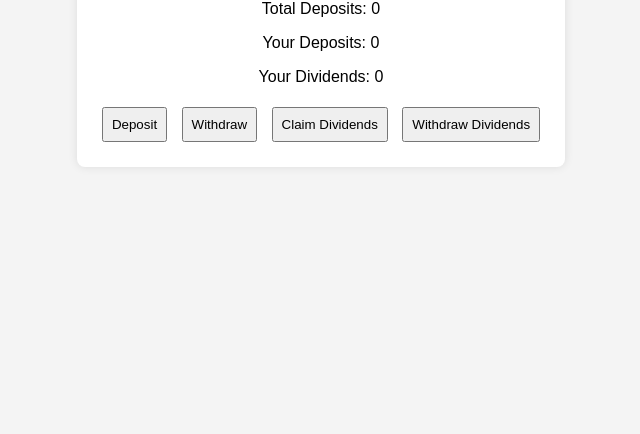
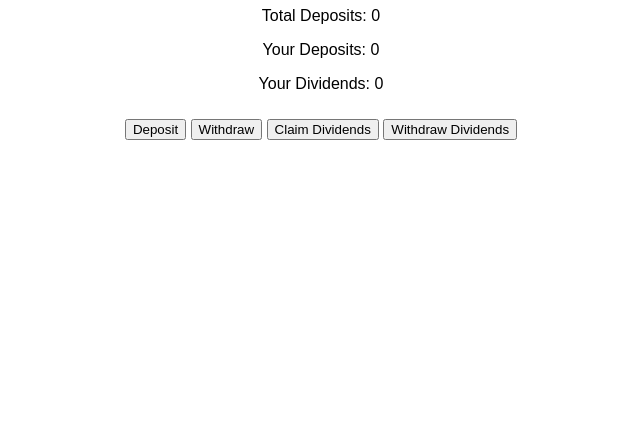
Before and after one commit to Rubtururu/prueba-bank1, a plain HTML site: page index.html in a window 1280 px wide. Shown: the part 366-800 px from the top of the page, without its empty margins (319-959 px from the left). Drawn offline with Linux system fonts and the light colour scheme.

Commit message:
Update styles.css

```diff
--- a/styles.css
+++ b/styles.css
@@ -1,27 +1,16 @@
 body {
     font-family: Arial, sans-serif;
+    display: flex;
+    align-items: center;
+    justify-content: center;
+    height: 100vh;
     margin: 0;
-    padding: 0;
-    display: flex;
-    justify-content: center;
-    align-items: center;
-    height: 100vh;
-    background-color: #f4f4f4;
 }
 
 .container {
     text-align: center;
-    background-color: #fff;
-    padding: 20px;
-    border-radius: 8px;
-    box-shadow: 0 0 10px rgba(0, 0, 0, 0.1);
-}
-
-input, button {
-    margin: 5px;
-    padding: 8px;
 }
 
 button {
-    cursor: pointer;
+    margin-top: 10px;
 }
```
